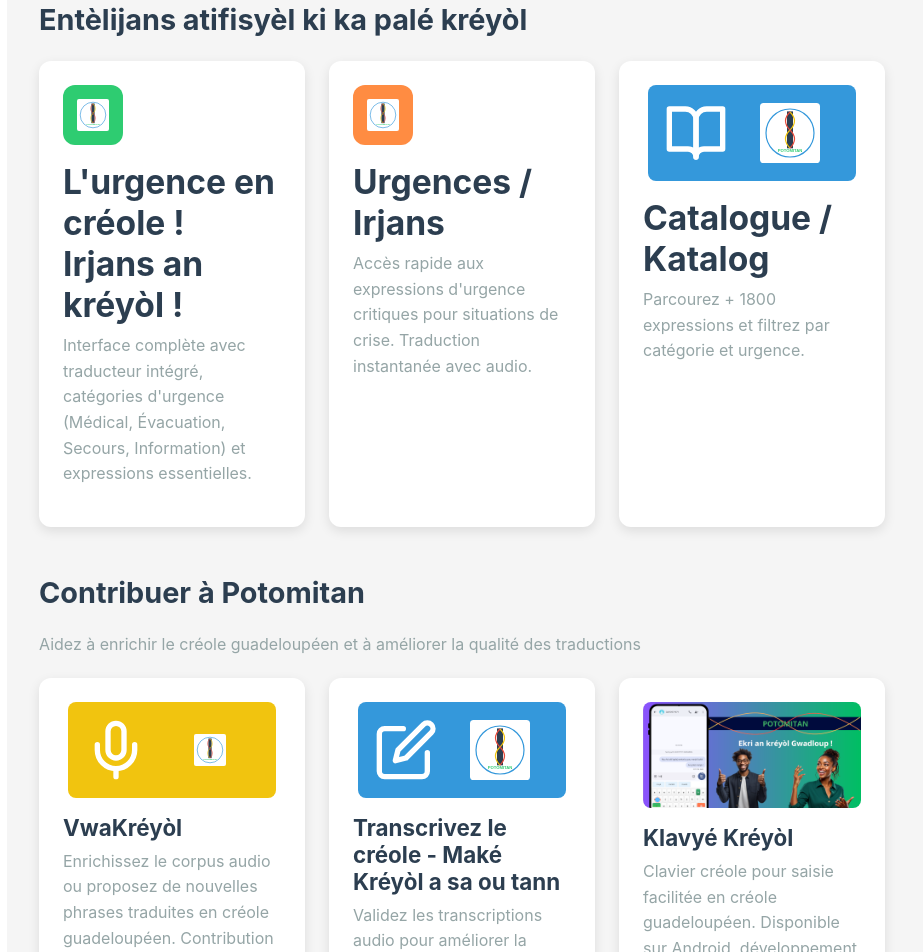
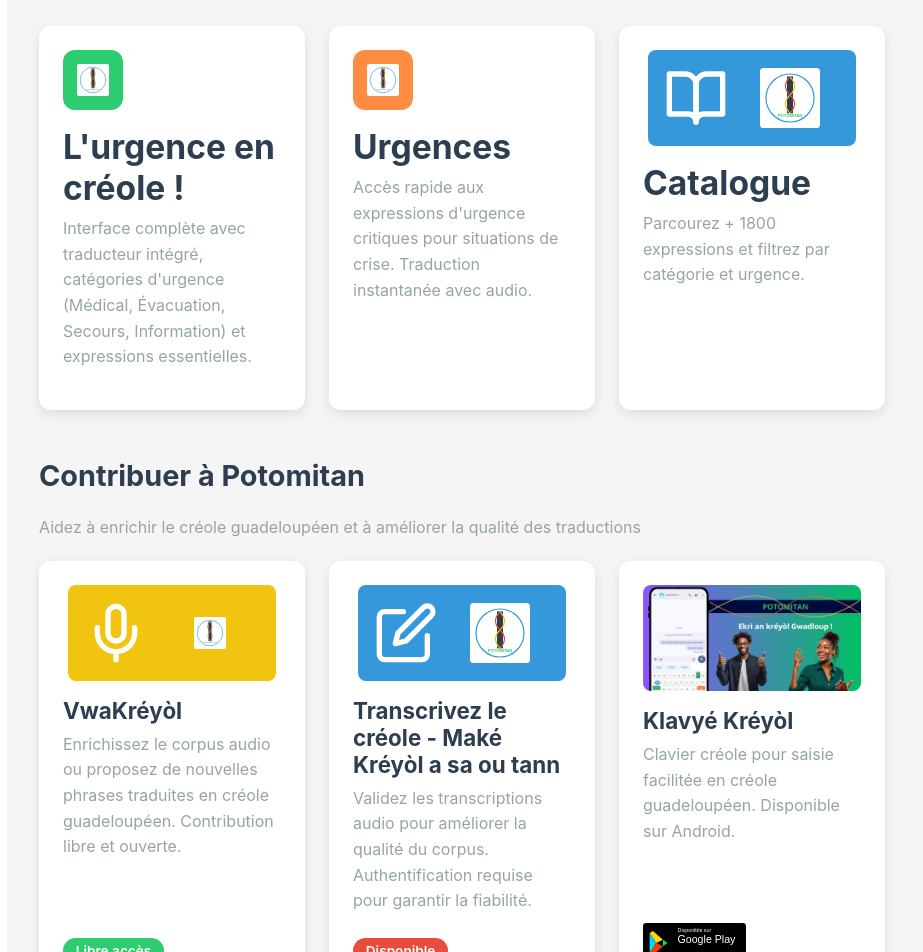
Before and after one commit to Brdcie/potomitan-landing, a React (Vite) app: page / in a window 1280 px wide. Shown: the part 1460-2412 px from the top of the page, without its empty margins (33-956 px from the left). Built offline with nearby package versions, Linux system fonts and the light colour scheme.

Commit message:
git commit -m "Add mobile app indicators under Traducteur and VwaKréyòl CTAs on landing"

```diff
--- a/src/components/Applications.jsx
+++ b/src/components/Applications.jsx
@@ -2,27 +2,27 @@
 
 const Applications = () => {
   const userApps = [
-    { title:<h2>
-       L'urgence en créole !
-       <br />
-      Irjans an kréyòl !
-      </h2>,
-      description: 'Interface complète avec traducteur intégré, catégories d\'urgence (Médical, Évacuation, Secours, Information) et expressions essentielles.',
-      icon: <img src="/logo-potomitan.svg" alt="Logo Potomitan" style={{ width: 32, height: 32 }} />,
-      iconBg: 'green',
-      link: 'https://traducteur.potomitan.io',
-      badge: null
-    },
+   {
+  title: <h2>L'urgence en créole !</h2>,
+  description: "Interface complète avec traducteur intégré, catégories d'urgence (Médical, Évacuation, Secours, Information) et expressions essentielles.",
+  icon: <img src="/logo-potomitan.svg" alt="Logo Potomitan" style={{ width: 32, height: 32 }} />,
+  iconBg: 'green',
+  link: 'https://traducteur.potomitan.io',
+  hint: "📱 Application mobile installable",
+  badge: null
+},
+
     {
-      title: <h2>Urgences / Irjans</h2>,
+      title: <h2>Urgences</h2>,
       description: 'Accès rapide aux expressions  d\'urgence critiques pour situations de crise. Traduction instantanée avec audio.',
       icon: <img src="/logo-potomitan.svg" alt="Logo Potomitan" style={{ width: 32, height: 32 }} />,
       iconBg: 'orange',
       link: 'https://traducteur.potomitan.io#urgence',
+      hint: "📱 Application mobile installable",
       badge: null
     },
     {
-    title: <h2>Catalogue / Katalog</h2>,
+    title: <h2>Catalogue</h2>,
     description: 'Parcourez + 1800 expressions et filtrez par catégorie et urgence.',
     icon: (
       <div style={{ display: 'flex', gap: '12px', alignItems: 'center', backgroundColor: 'var(--primary-blue)', padding: '1rem', borderRadius: '8px' }}>
@@ -32,6 +32,7 @@
     ),
     iconBg: 'transparent',
     link: 'https://traducteur.potomitan.io#catalogue',
+    hint: "📱 Application mobile installable",
     badge: null
   }
   ];
@@ -48,6 +49,7 @@
       ),
       iconBg: 'transparent',
       link: 'https://vwakreol.potomitan.io',
+      hint: "📱 Application mobile installable",
       badge: { text: 'Libre accès', type: 'open' }
     },
     {
@@ -65,7 +67,7 @@
     },
      {
       title: 'Klavyé Kréyòl',
-      description: 'Clavier créole pour saisie facilitée en créole guadeloupéen. Disponible sur Android, développement iOS à venir.',
+      description: 'Clavier créole pour saisie facilitée en créole guadeloupéen. Disponible sur Android.',
       icon: (<img src="/banniereklavyie1024x500.png" alt="Klavyé Kréyòl" style={{ width: '100%', height: 'auto' }} />),
       iconBg: 'transparent',
       link: 'https://play.google.com/store/apps/details?id=com.potomitan.kreyolkeyboard&utm_source=emea_Med',
@@ -80,13 +82,11 @@
       <p className="section-subtitle">
         Un écosystème complet pour utiliser et enrichir le créole guadeloupéen au quotidien
       </p>
-
       <div className="apps-category">
         <h3>
   POTOMITAN, l'intelligence artificielle qui parle créole
 
   <br /> <br></br>
-  Entèlijans atifisyèl ki ka palé kréyòl
 </h3>
         <div className="apps-grid">
           {userApps.map((app, index) => (
```
